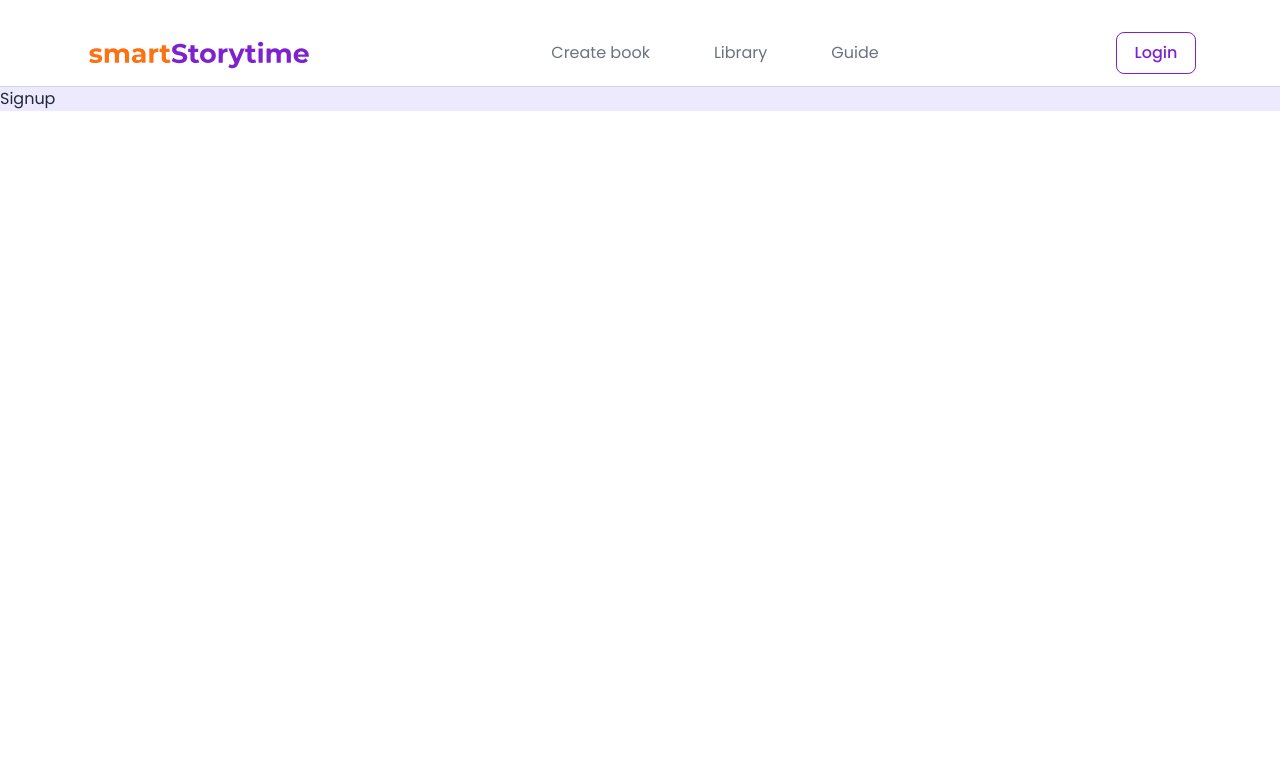
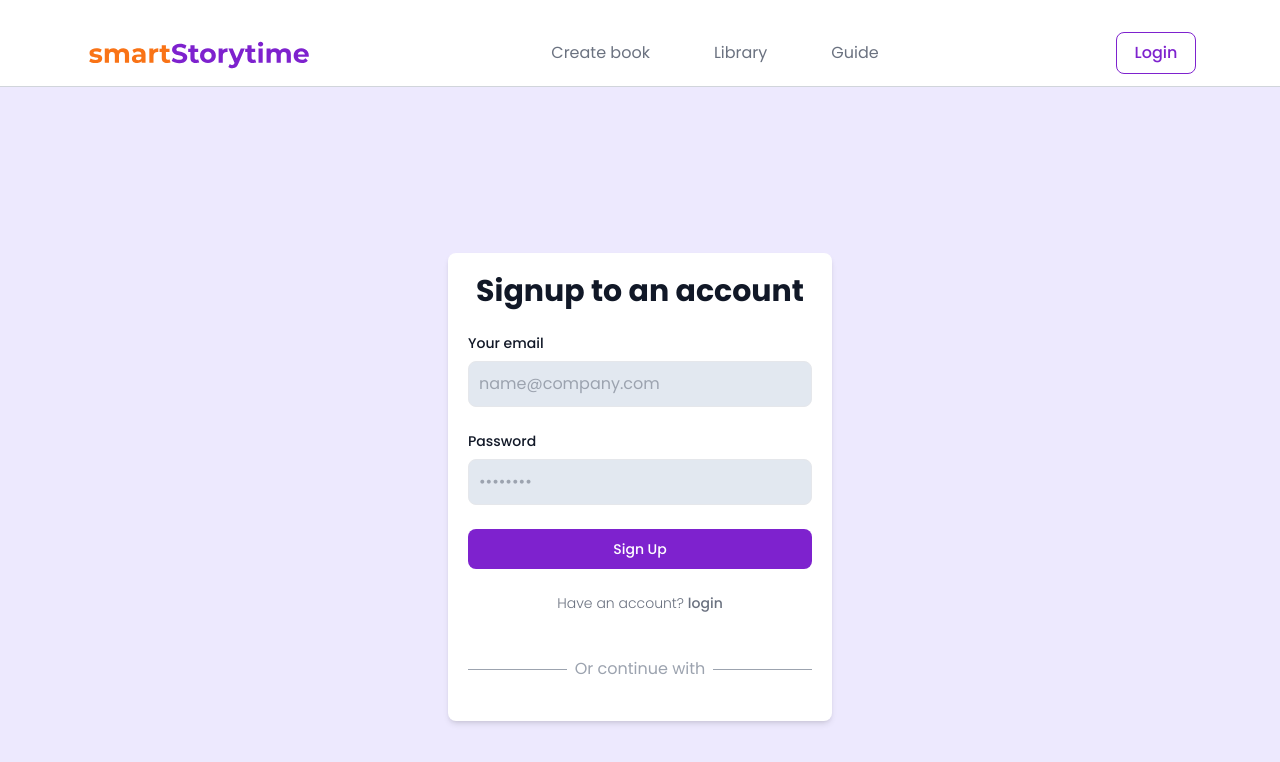
Before and after one commit to ErezKatsman/home-assignment-nextjs-supabase-auth, a Next.js app: page /signup in a window 1280 px wide. Shown: the top 762 px of the page. Built offline with nearby package versions, Linux system fonts and the light colour scheme.

Commit message:
create login and signup pages
create one component for both pages (have the same structure)
need to add google btn

```diff
--- a/app/(auth)/login/page.jsx
+++ b/app/(auth)/login/page.jsx
@@ -1,5 +1,9 @@
-import React from 'react';
+import FormCard from "@/app/components/FormCard";
 
 export default function Login() {
-  return <div>Login</div>;
+  return (
+    <main>
+      <FormCard method={"logIn"} />
+    </main>
+  );
 }
--- a/app/(auth)/signup/page.jsx
+++ b/app/(auth)/signup/page.jsx
@@ -1,5 +1,10 @@
-import React from 'react';
+import FormCard from "@/app/components/FormCard";
+import React from "react";
 
 export default function Signup() {
-  return <div>Signup</div>;
+  return (
+    <main>
+      <FormCard method={"signIn"} />
+    </main>
+  );
 }
--- /dev/null
+++ b/app/components/FormCard.jsx
@@ -0,0 +1,86 @@
+import Link from "next/link";
+
+const content = {
+  logIn: {
+    title: "Login to your account",
+    btn: "Log In",
+    text1: "Don’t have an account yet?",
+    text2: "Sign Up",
+    linkOther: "signup",
+  },
+  signIn: {
+    title: "Signup to an account",
+    btn: "Sign Up",
+    text1: "Have an account?",
+    text2: "login",
+    linkOther: "login",
+  },
+};
+
+const FormCard = ({ method }) => {
+  return (
+    <>
+      <div className="card bg-base-100 w-96 shadow-xl">
+        <h1>{content[method].title}</h1>
+        <form className="py-6 space-y-4 md:space-y-6" action="#">
+          <div className="text-left">
+            <label
+              htmlFor="email"
+              className="block mb-2 text-sm font-medium text-gray-900"
+            >
+              Your email
+            </label>
+            <input
+              type="email"
+              name="email"
+              id="email"
+              className="rounded-lg text-gray-800 bg-slate-200 border block w-full p-2.5 "
+              placeholder="name@company.com"
+              required={true}
+            />
+          </div>
+          <div>
+            <label
+              htmlFor="password"
+              className="text-left block mb-2 text-sm font-medium text-gray-900"
+            >
+              Password
+            </label>
+            <input
+              type="password"
+              name="password"
+              id="password"
+              placeholder="••••••••"
+              className="rounded-lg text-gray-800 bg-slate-200 border block w-full p-2.5 "
+              required={true}
+            />
+          </div>
+          <button
+            type="submit"
+            className="w-full text-white bg-purple-700 hover:bg-primary-700 focus:ring-4 focus:outline-none font-medium rounded-lg text-sm px-5 py-2.5 text-center"
+          >
+            {content[method].btn}
+          </button>
+          <p className="text-sm font-light text-gray-500 dark:text-gray-400">
+            {content[method].text1}{" "}
+            <Link
+              href={`/${content[method].linkOther}`}
+              className="font-medium text-primary-600 hover:underline dark:text-primary-500"
+            >
+              {content[method].text2}
+            </Link>
+          </p>
+        </form>
+        <div className="relative flex py-5 items-center">
+          <div className="flex-grow border-t border-gray-400"></div>
+          <span className="flex-shrink mx-2 text-gray-400">
+            Or continue with
+          </span>
+          <div className="flex-grow border-t border-gray-400"></div>
+        </div>
+      </div>
+    </>
+  );
+};
+
+export default FormCard;
--- a/app/globals.css
+++ b/app/globals.css
@@ -14,7 +14,7 @@ main {
 /* card styles */
 
 .card {
-  @apply bg-white p-8 rounded-lg shadow-lg w-full mx-7;
+  @apply bg-white rounded-lg shadow-lg p-28 mx-7 text-center;
 }
 
 .card.narrow {
```
